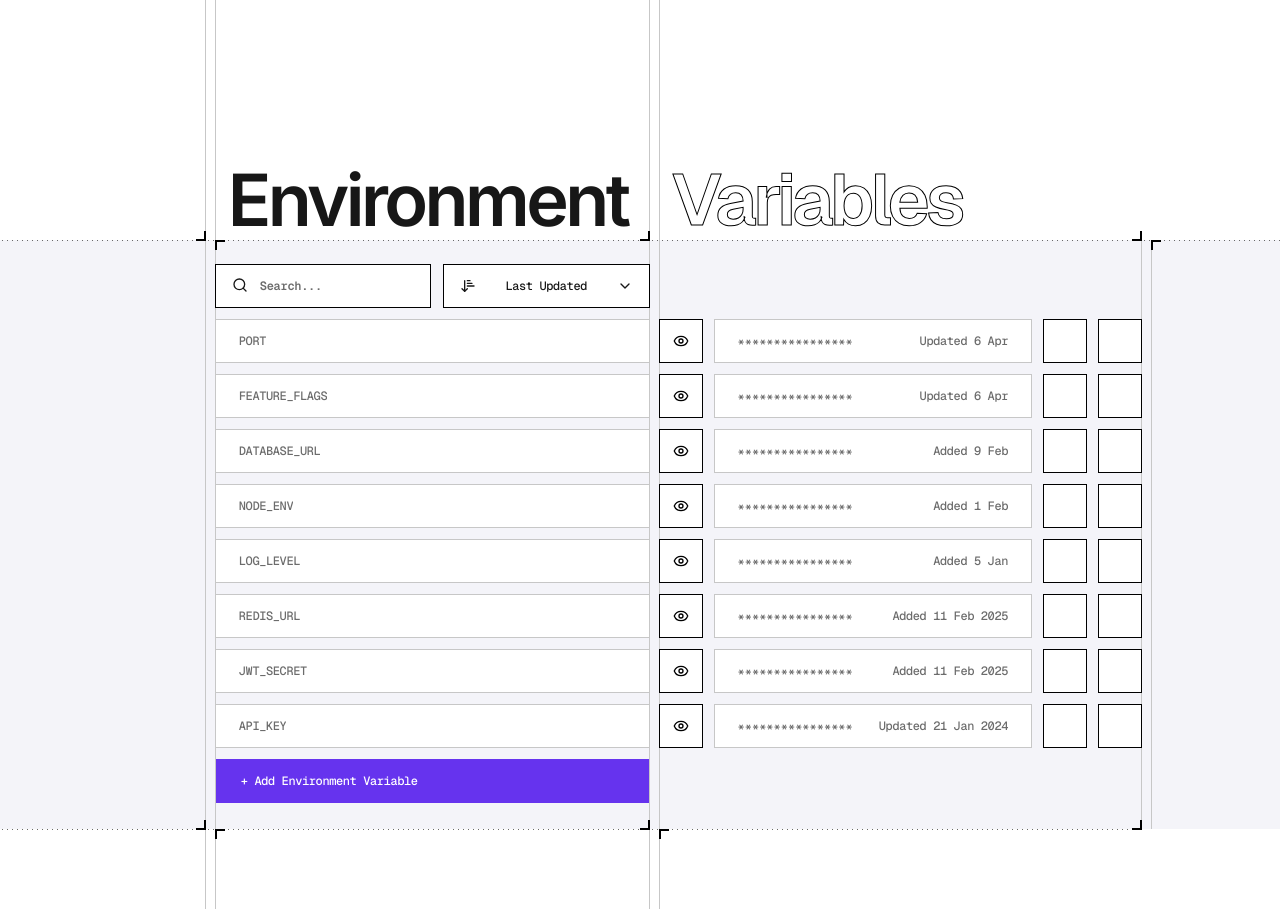
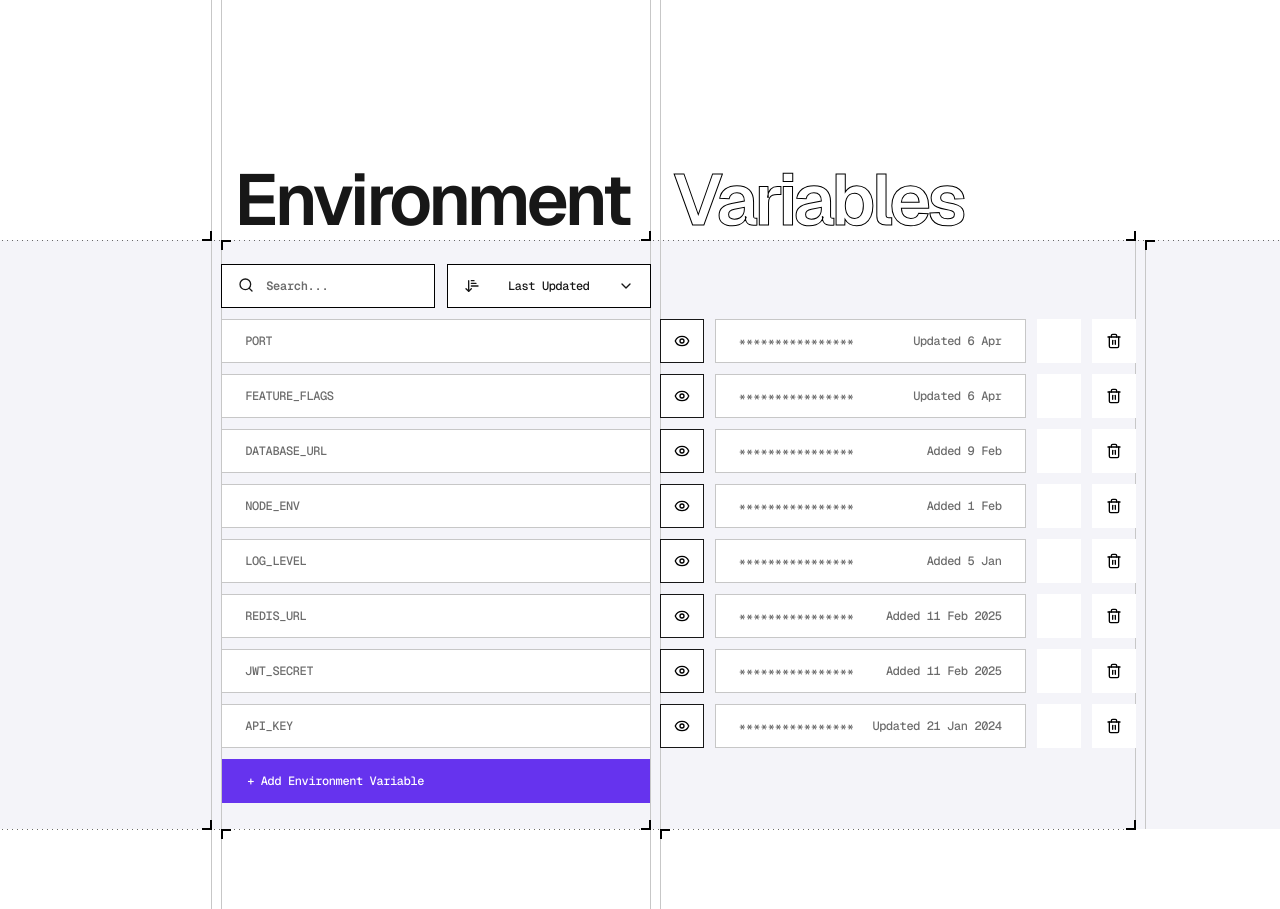
Before and after one commit to vatsel/test-env-vats, a Next.js app: page / in a window 1280 px wide. Built offline with nearby package versions, Linux system fonts and the light colour scheme.

Commit message:
animated square button edges

```diff
--- a/src/app/components/AddNewEnvVariableForm.tsx
+++ b/src/app/components/AddNewEnvVariableForm.tsx
@@ -75,7 +75,8 @@ export default function AddNewEnvVariableForm(
                             onChange={(e) => setNewVarName(e.target.value)}
                             className={`outline-none text-primary
                                 placeholder:text-ui-detail w-full
-                                text-base sm:text-[12px]`}
+                                text-base sm:text-[12px]
+                                font-normal sm:font-semibold`}
                         />
                     </div>
                     {/* we also show any overall form errors in the name section */}
@@ -103,7 +104,9 @@ export default function AddNewEnvVariableForm(
                                 onChange={(e) => setNewVarValue(e.target.value)}
                                 className={`outline-none text-primary
                                     placeholder:text-ui-detail w-full
-                                    text-base sm:text-[12px]`}
+                                    text-base sm:text-[12px]
+                                    font-normal sm:font-semibold
+                                    `}
                             />
                         </div>
                     {errors.fieldErrors.value &&
--- /dev/null
+++ b/src/app/components/DashedBorder.tsx
@@ -0,0 +1,12 @@
+import BorderSvg from "@/assets/rect-borders.svg";
+
+export default function DashedBorder({children, className}: {children: React.ReactNode, className?: string}) {
+    return (
+        <div
+            className={`relative z-10 drawn-border draw-intro ${className}`}
+        >
+            {children}
+            <BorderSvg className="border-svg" />
+        </div>
+    )
+}
--- a/src/app/components/EnvironmentVariableEditor.tsx
+++ b/src/app/components/EnvironmentVariableEditor.tsx
@@ -1,6 +1,5 @@
 "use client"; //  use client since data can't be updated on the server and data is stored in state
 
-import Image from "next/image";
 import { Fragment, useState } from "react";
 import { flattenError } from "zod/v4/core";
 
@@ -14,7 +13,7 @@ import { getUpdatedOrCreatedAt, wait } from "../utils";
 import { SORT_OPTIONS } from "../constants";
 import SearchFilterBar from "./SearchFilterBar";
 
-import evervaultLogo from "@/assets/evervault_logo.png"
+
 import EvervaultSvg from "@/assets/evervault-icon-white.svg"
 
 type EnvVarState = {
@@ -117,7 +116,7 @@ export default function EnvironmentVariableEditor({initialVars} : {initialVars:
         } else if (sortOption === 'Name Z-A') {
             return b.name.localeCompare(a.name);
         } else {
-            console.error('Unknown sort option');
+            console.error(`Unknown sort option ${sortOption}`);
             return 0;
         }
 
@@ -147,7 +146,7 @@ export default function EnvironmentVariableEditor({initialVars} : {initialVars:
                 grid-cols-[10vw_11px_1fr_11px_6vw]
                 sm:grid-cols-[18vw_11px_1fr_11px_12vw]
                 lg:grid-cols-[12vw_11px_1fr_11px_2.3fr_11px_3vw]
-                xl:grid-cols-[16vw_11px_1fr_11px_2.3fr_11px_10vw]
+                xl:grid-cols-[16.5vw_11px_1fr_11px_2.3fr_11px_10.5vw]
 
                 grid-rows-[30vh_minmax(67vh,auto)_10vh]
                 xl:grid-rows-[30vh_minmax(60vh,auto)_10vh]
@@ -171,7 +170,8 @@ export default function EnvironmentVariableEditor({initialVars} : {initialVars:
 
             <div className="flex flex-col lg:flex-row justify-end lg:items-end ">
                 <h1
-                    className={`text-5xl sm:text-6xl xl:text-7xl font-semibold tracking-tighter
+                    className={`font-outline-geist font-semibold tracking-tighter
+                        text-5xl sm:text-6xl xl:text-7xl
                         lg:pb-1 pl-2.5 lg:pl-3 pr-3`}
                 >
                     Environment
--- a/src/app/components/EnvironmentVariableField.tsx
+++ b/src/app/components/EnvironmentVariableField.tsx
@@ -9,6 +9,7 @@ import { UNKNOWN_ERROR, HIDDEN_ENV_CHAR } from "../constants";
 import StyledGapColumn from "./StyledGapColumn";
 import { getTimeStr } from "../utils";
 import ErrorTooltip from "./ErrorTooltip";
+
 
 
 type Props = {
@@ -124,13 +125,13 @@ export default function EnvironmentVariableField({ envVar, onUpdate, onDelete}:
             {/* COLUMN 1: name
             MD and smaller: edit and delete as well */}
             <div className="flex flex-row gap-1 lg:flex-col overflow-hidden -mx-px ">
-
                 <div className="w-full lg:w-auto">
                     <div
                         className={`flex items-center
+                            relative
+                            dashed-border
                             pl-5 lg:pl-6 h-11 bg-foundation
                             duration-100 ease-out
-                            dashed-border
                             ${(displayMode !== 'edit' && !isSubmitting) ? 'solid-dash' : ''}
                             ${isSubmitting ? 'looping-dash mx-px' : ''}
                             ${displayMode === 'edit'
@@ -150,10 +151,12 @@ export default function EnvironmentVariableField({ envVar, onUpdate, onDelete}:
                                 onChange={(e) => setEnvVarName(e.target.value)}
                                 className={`flex
                                     text-[16px] sm:text-[12px]
+                                    font-normal sm:font-semibold
                                     items-center text-primary outline-none h-11
                                     placeholder:text-ui-detail w-full
                                     `}
                             />
+
                             : <span className="z-10 text-tertiary truncate">
                                 {envVarName}
                             </span>
@@ -261,6 +264,7 @@ export default function EnvironmentVariableField({ envVar, onUpdate, onDelete}:
                                 placeholder="Value"
                                 className={`flex items-center w-full text-primary outline-none
                                     text-base sm:text-[12px]
+                                    font-normal sm:font-semibold
                                     placeholder:text-ui-detail`}
                             />
                             : <>
@@ -382,7 +386,7 @@ export default function EnvironmentVariableField({ envVar, onUpdate, onDelete}:
                             disabled={isSubmitting}
                             onClick={handleDeleteClick}
                         >
-                            <Trash className="icon-size draw-icon" />
+                            <Trash className="icon-size draw-intru" />
                         </SquareBtn>
                     }
                 </div>
--- a/src/app/components/SquareBtn.tsx
+++ b/src/app/components/SquareBtn.tsx
@@ -1,3 +1,5 @@
+import DashedBorder from "./DashedBorder";
+
 type Props = {
     children: React.ReactNode;
     disabled: boolean;
@@ -11,27 +13,28 @@ export default function SquareBtn(
     { disabled, onClick, children, invert, isSubmitBtn, ariaLabel } : Props
 ){
     return (
+        <DashedBorder className={disabled ? 'border-color-tertiary' : '' }>
             <button
                 onClick={onClick}
                 disabled={disabled}
                 aria-label={ariaLabel}
                 type={isSubmitBtn ? 'submit' : 'button'}
-            className={`flex items-center justify-center size-11
+                className={`relative flex items-center justify-center size-11
                     duration-100 ease-out
-                outline-none border
-                disabled:text-tertiary disabled:border-ui-detail disabled:hover:bg-transparent
+                    outline-none
+                    disabled:text-tertiary disabled:border-ui-detail
+                    disabled:hover:bg-transparent
                     ${invert
                         ? `text-foundation border-foundation bg-primary
-                    hover:bg-foundation hover:text-primary focus-within:border-accent`
+                        hover:bg-foundation hover:text-primary`
                         : `text-primary border-primary bg-foundation
-                    hover:bg-primary hover:text-foundation focus-within:border-primary`
+                        hover:bg-primary hover:text-foundation`
                     }
-
-                focus-within:border-2
                 `}
             >
                 {children}
             </button>
+        </DashedBorder>
     )
 
 }
--- a/src/app/globals.css
+++ b/src/app/globals.css
@@ -49,6 +49,10 @@
 @utility text-outline {
   -webkit-text-stroke: 1px #000;
   color: transparent;
+}
+
+@utility border-color-tertiary {
+  --border-color: var(--color-tertiary);
 }
 
 @utility icon-size {
@@ -136,10 +140,10 @@ body {
     repeating-linear-gradient(0deg,   var(--border-color) 0 var(--dash), transparent 0 var(--seg));
 
   background-size:
-    var(--seg) var(--w),   /* top */
-    var(--seg) var(--w),   /* bottom */
-    var(--w) var(--seg),   /* left */
-    var(--w) var(--seg);   /* right */
+    var(--seg) var(--w),
+    var(--seg) var(--w),
+    var(--w) var(--seg),
+    var(--w) var(--seg);
 
   background-position:
     0 0,
@@ -149,6 +153,8 @@ body {
 
   background-repeat: repeat-x, repeat-x, repeat-y, repeat-y;
 }
+
+
 
 @keyframes loop-anim {
   to {
@@ -180,3 +186,51 @@ body {
   background-color: var(--color-accent);
   color: var(--color-foundation);
 }
+
+
+@layer components {
+  .drawn-border {
+    position: relative;
+    --dash: 0.04;
+    --gap: 0.025;
+    --seg: calc(var(--dash) + var(--gap));
+    --w: 1;
+    --border-color: currentColor;
+  }
+
+  .border-svg {
+    position: absolute;
+    inset: 0;
+    width: 100%;
+    height: 100%;
+    pointer-events: none;
+    overflow: visible;
+  }
+
+  .border-svg .edge {
+    fill: none;
+    stroke: var(--border-color);
+    stroke-width: var(--w);
+    stroke-dasharray: var(--dash) var(--gap);
+    stroke-dashoffset: 0;
+    transition: stroke 0.15s, stroke-width 0.15s, stroke-dasharray 0.15s;
+  }
+
+  .drawn-border:focus-within {
+    --gap: 0;
+    --w: 2;
+    --border-color: var(--color-primary);
+  }
+
+  .drawn-border.draw-intro .edge {
+    stroke-dasharray: 1;
+    stroke-dashoffset: 1;
+    animation: draw-edge 0.3s ease-out forwards;
+  }
+
+  @keyframes draw-edge {
+    to {
+      stroke-dashoffset: 0;
+    }
+  }
+}
```
Also changed, not shown: src/assets/rect-borders.svg (added), 1 other file (tests, documents, lock files or other folders). Lines whose indentation alone changed are shown as unchanged.
